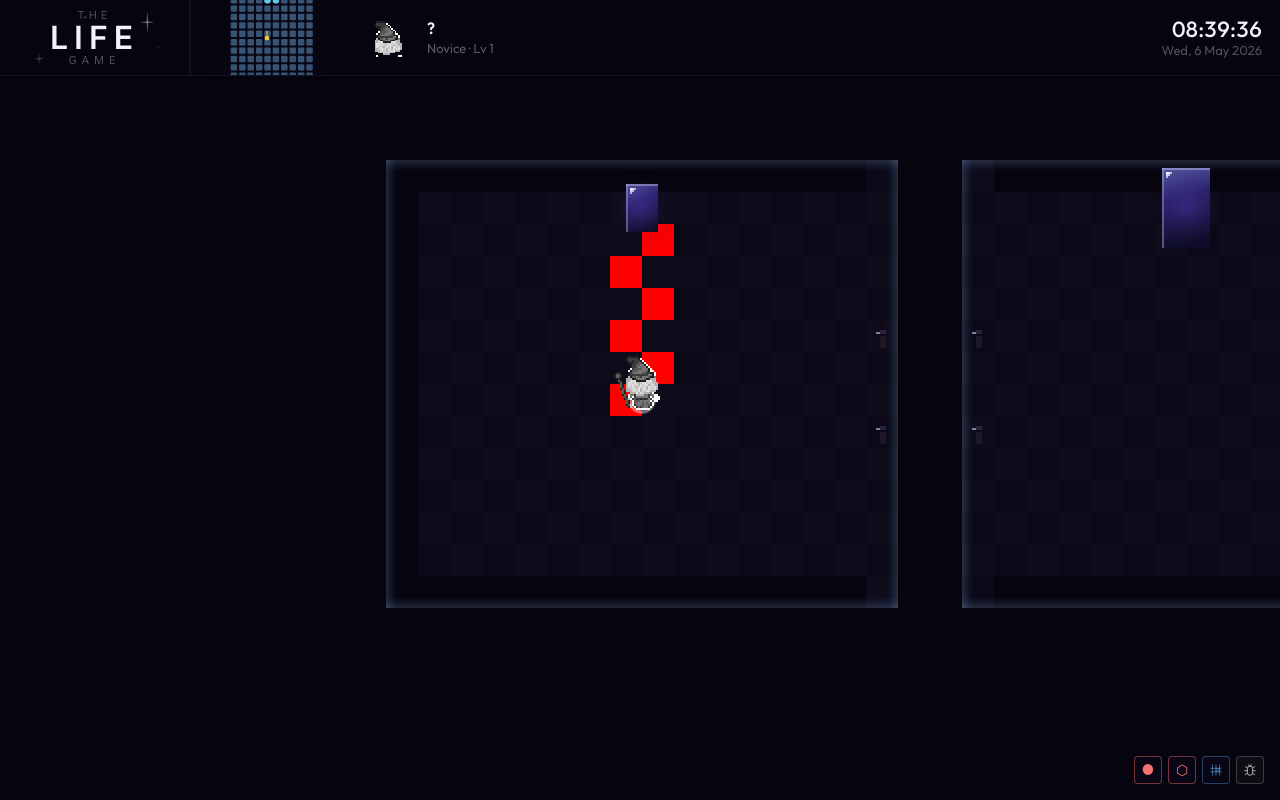
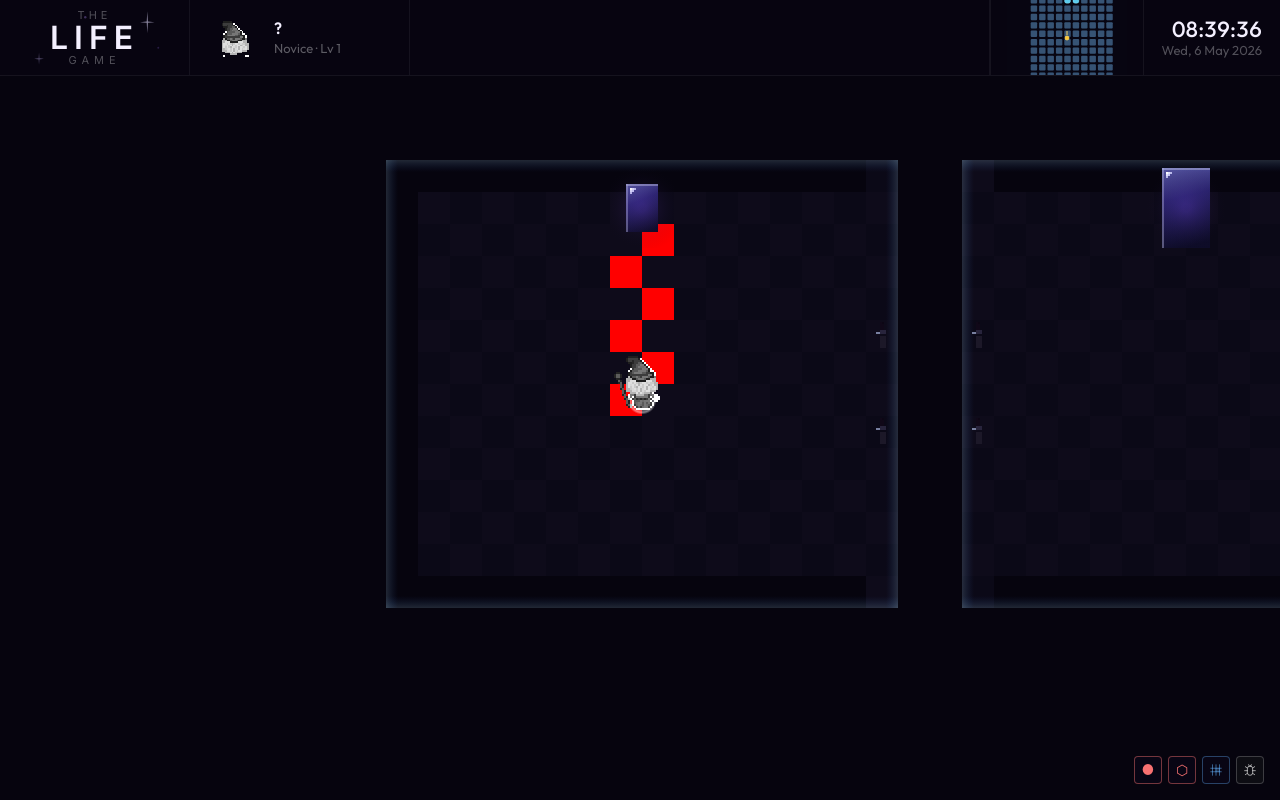
Before and after one commit to cambouquet/life-mmo, a React (Vite) app: page / in a window 1280 px wide. Built offline with nearby package versions, Linux system fonts and the light colour scheme.

Commit message:
feat: minimap

```diff
--- a/src/components/HUD/HUD.jsx
+++ b/src/components/HUD/HUD.jsx
@@ -8,9 +8,9 @@ export default function HUD({ facing, moving, logEntries, charColors, charName,
   return (
     <div className="hud">
       <Logo />
-      <Minimap playerPos={playerPos} exploredTiles={exploredTiles} worldData={worldData} />
       <CharPanel facing={facing} moving={moving} charColors={charColors} charName={charName} />
       <LogPanel entries={logEntries} />
+      <Minimap playerPos={playerPos} exploredTiles={exploredTiles} worldData={worldData} />
       <Clock />
     </div>
   )
--- a/src/styles/_hud.scss
+++ b/src/styles/_hud.scss
@@ -91,10 +91,11 @@
   }
 }
 
-// ── 2 – Minimap panel ─────────────────────────────────────────────────────────
+// ── 3 – Minimap panel (between CharPanel and Clock) ──────────────────────────
 .minimap-container {
   flex: 0 0 auto;
   border-left: 1px solid rgba(255, 255, 255, 0.06);
+  border-right: 1px solid rgba(255, 255, 255, 0.06);
   display: flex;
   align-items: center;
   justify-content: center;
@@ -110,9 +111,10 @@
   flex-shrink: 0;
 }
 
-// ── 3 – Character panel ───────────────────────────────────────────────────────
+// ── 2 – Character panel ───────────────────────────────────────────────────────
 .char-panel {
   flex: 0 0 220px;
+  border-right: 1px solid rgba(255, 255, 255, 0.06);
   display: flex;
   align-items: center;
   gap: 12px;
@@ -154,6 +156,7 @@
 // ── 4 – Log panel ─────────────────────────────────────────────────────────────
 .log-panel {
   flex: 1;
+  border-right: 1px solid rgba(255, 255, 255, 0.06);
   display: flex;
   flex-direction: column;
   justify-content: center;
```
